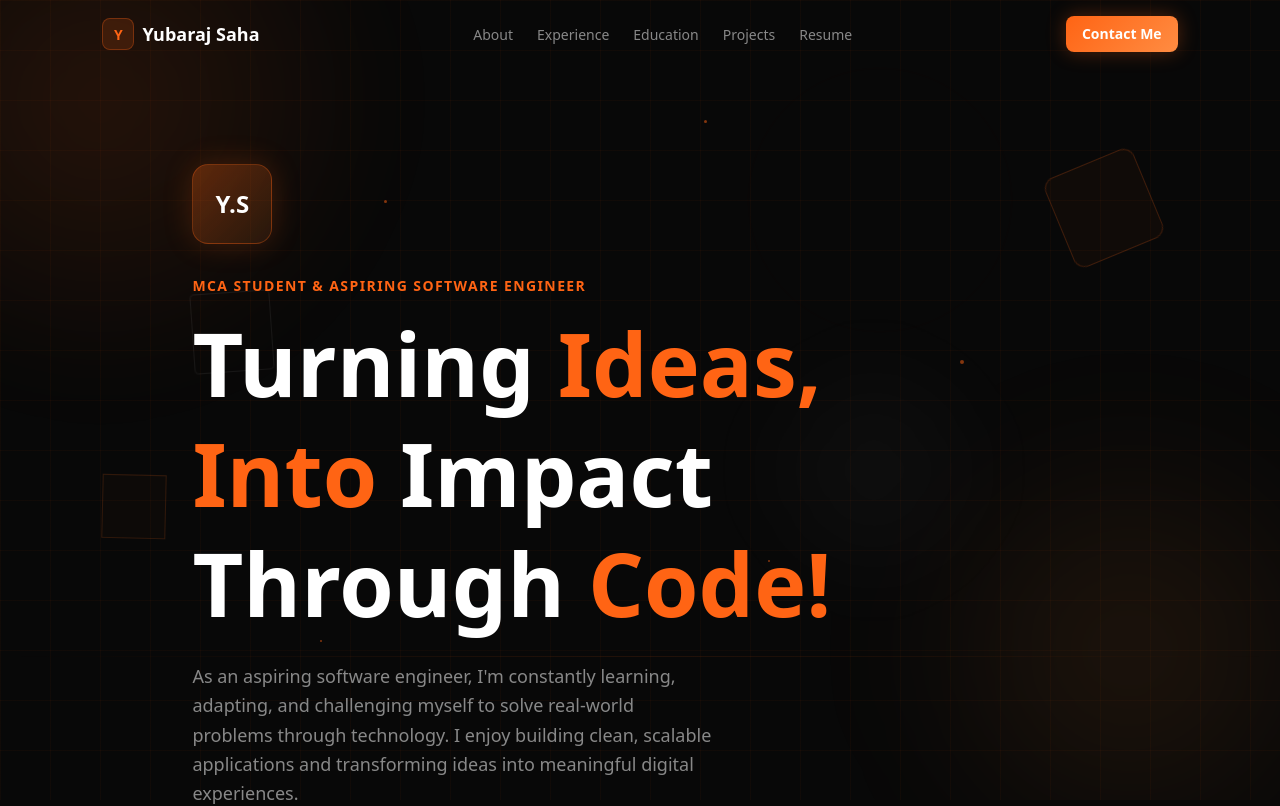
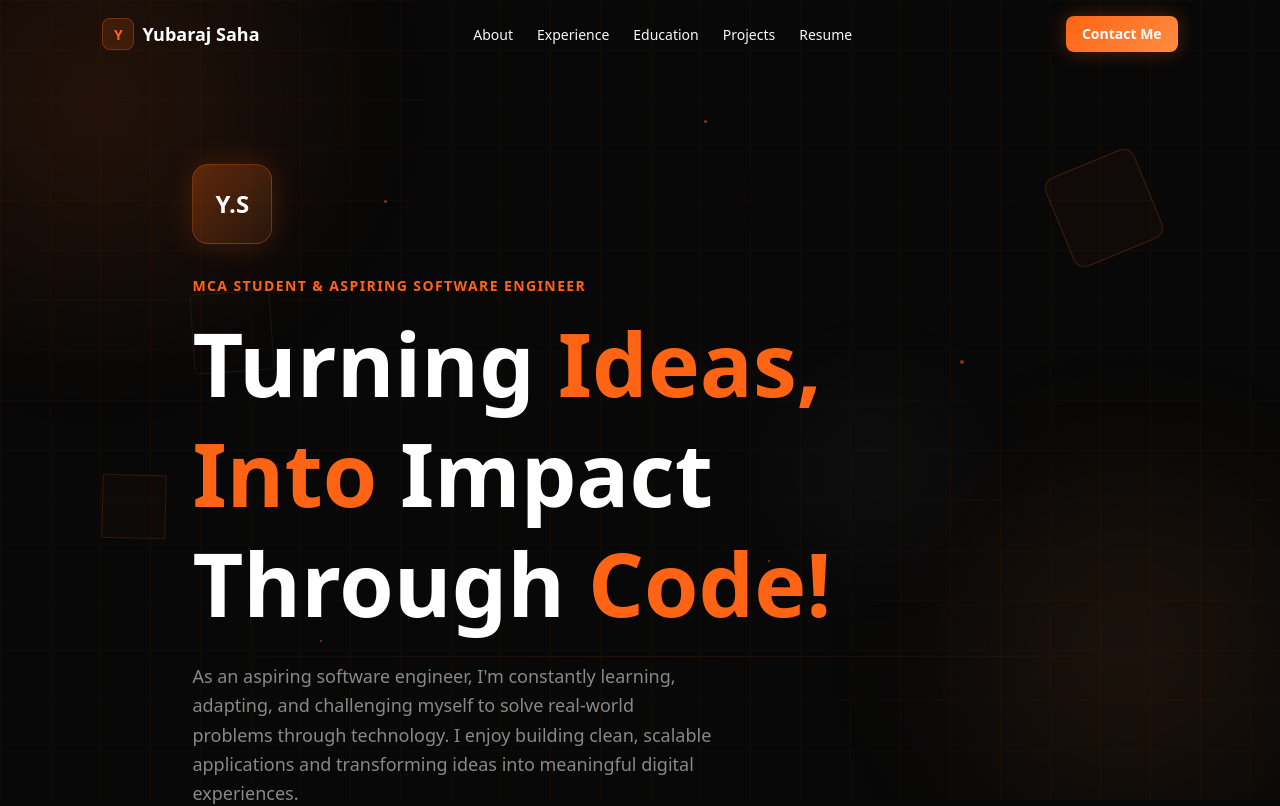
Before and after one commit to Yubarajsaha/Portfolio, a React (Vite) app: page / in a window 1280 px wide. Shown: the top 806 px of the page. Built offline with nearby package versions, Linux system fonts and the light colour scheme.

Commit message:
add visibility in vabbar section

```diff
--- a/src/components/Navbar.jsx
+++ b/src/components/Navbar.jsx
@@ -35,7 +35,7 @@ function Navbar() {
           <li key={link}>
             <button
               onClick={() => scrollTo(link)}
-              className="bg-transparent border-none text-[#888] text-sm cursor-pointer capitalize transition-all duration-300 hover:text-[#ff6414]"
+              className="bg-transparent border-none text-[#f7f7f7] text-sm cursor-pointer capitalize transition-all duration-300 hover:text-[#ff6414]"
             >
               {link.replace('#', '')}
             </button>
@@ -72,7 +72,7 @@ function Navbar() {
             <li key={link}>
               <button
                 onClick={() => scrollTo(link)}
-                className="bg-transparent border-none text-[#888] text-base cursor-pointer capitalize hover:text-[#ff6414] transition-colors duration-300"
+                className="bg-transparent border-none text-[#f5f4f4f0] text-base cursor-pointer capitalize hover:text-[#ff6414] transition-colors duration-300"
               >
                 {link.replace('#', '')}
               </button>
```
